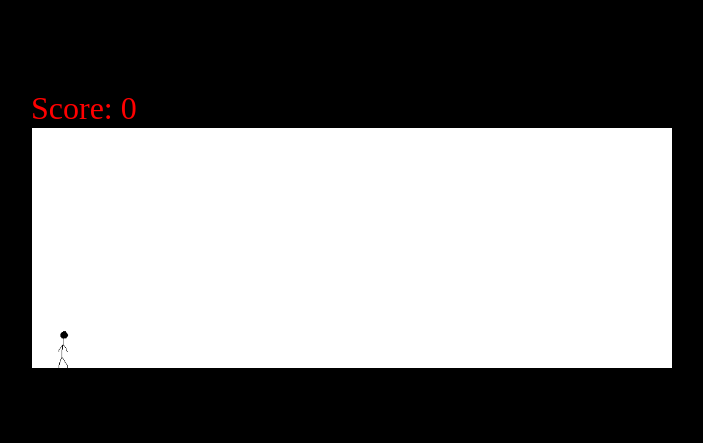
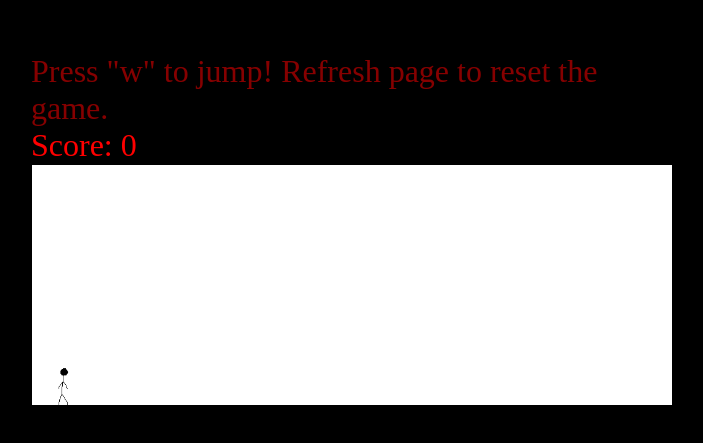
Before and after one commit to Nestrion/ObstacleJumper, a plain HTML site: page index.html in a window 1280 px wide. Shown: the part 131-574 px from the top of the page, without its empty margins (289-992 px from the left). Drawn offline with Linux system fonts and the light colour scheme.

Commit message:
added instructions

```diff
--- a/index.html
+++ b/index.html
@@ -11,6 +11,9 @@
   </head>
   <body>
     <div id="box">
+      <div id="instructions">
+        Press "w" to jump! Refresh page to reset the game.
+      </div>
       <div id="score">Score:</div>
       <div id="game">
         <div id="character">
--- a/style.css
+++ b/style.css
@@ -37,6 +37,11 @@ body {
   color: red;
   font-size: 2rem;
   /* position: absolute; */
+}
+
+#instructions {
+  color: rgb(134, 0, 0);
+  font-size: 2rem;
 }
 
 #box {
```
